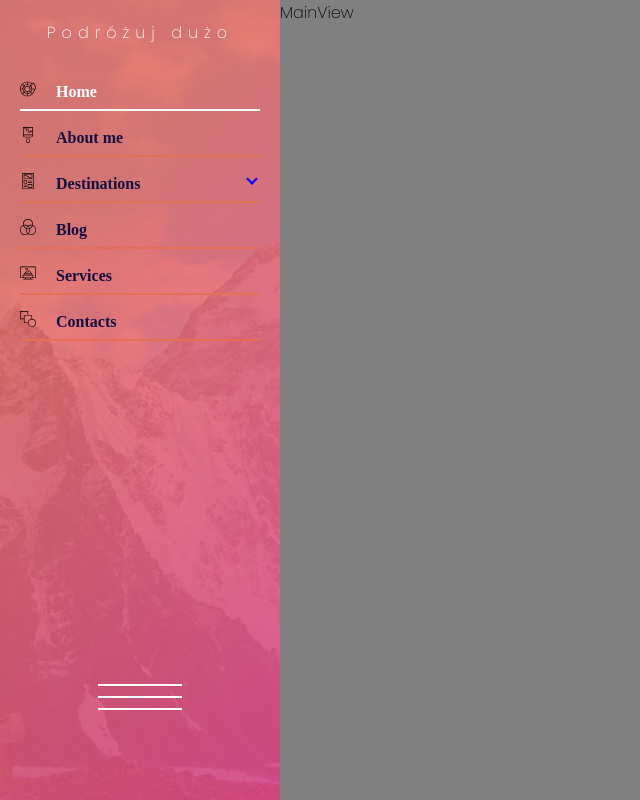
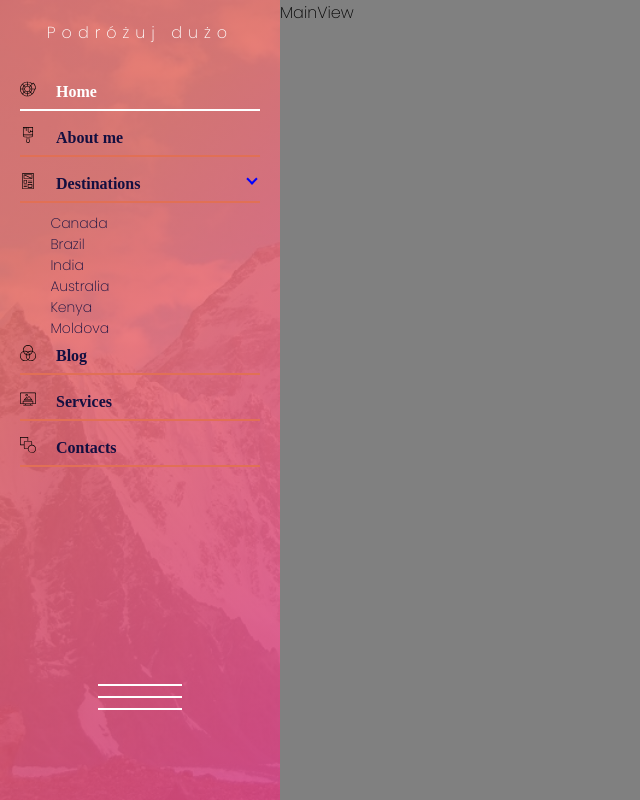
Before and after one commit to login101i/Sidebar, a React (Create React App) app: page / in a window 1280 px wide. Shown: the whole page, without its empty margins (0-640 px from the left). Built offline with nearby package versions, Linux system fonts and the light colour scheme; a web font is replaced by a local one.

Commit message:
added submenus UI

```diff
--- a/src/components/Sidebar/Sidebar.js
+++ b/src/components/Sidebar/Sidebar.js
@@ -34,9 +34,16 @@ const Sidebar = ({ backgroundImage = '', sideBarHeader = { longHeader: '', short
         const isItemSelected = selected === item.name;
         const hasSubmenus = !!item.subMenuItems.length;
 
+        const subMenusJSX = item.subMenuItems.map((subMenuItem, subMenuItemIndex) => {
             return (
+                <s.SubMenuItem key={subMenuItemIndex}>{subMenuItem.name}</s.SubMenuItem>
+            )
+        })
+
+
+        return (
+            <s.ItemContainer key={index}>
                 <s.MenuItem
-                key={index}
                     font={fonts.header}
                     selected={isItemSelected}
                     onClick={() => handleMenuItemClick(item.name)}
@@ -52,6 +59,9 @@ const Sidebar = ({ backgroundImage = '', sideBarHeader = { longHeader: '', short
                         <s.DropdownIcon />
                     )}
                 </s.MenuItem>
+                <s.SubMenuItemContainer
+                 isSidebarOpen={isSidebarOpen}>{subMenusJSX}</s.SubMenuItemContainer>
+            </s.ItemContainer>
         )
     })
 
--- a/src/components/Sidebar/Sidebar.styles.js
+++ b/src/components/Sidebar/Sidebar.styles.js
@@ -127,3 +127,21 @@ export const DropdownIcon = styled.span`
   padding: 3px;
   transform: rotate(45deg);
 `;
+
+
+export const ItemContainer = styled.div`
+
+`
+export const SubMenuItemContainer = styled.div`
+  font-size: 14px;
+  ${p => p.isSidebarOpen && 'padding-left: 18%'};
+  ${p => !p.isSidebarOpen && 'text-align: center'};
+`;
+
+
+export const SubMenuItem = styled.p`
+  color: rgba(19, 15, 64);
+  &:hover {
+  color: rgba(255, 255, 255)
+  }
+`;
```
Lines whose indentation alone changed are shown as unchanged.
